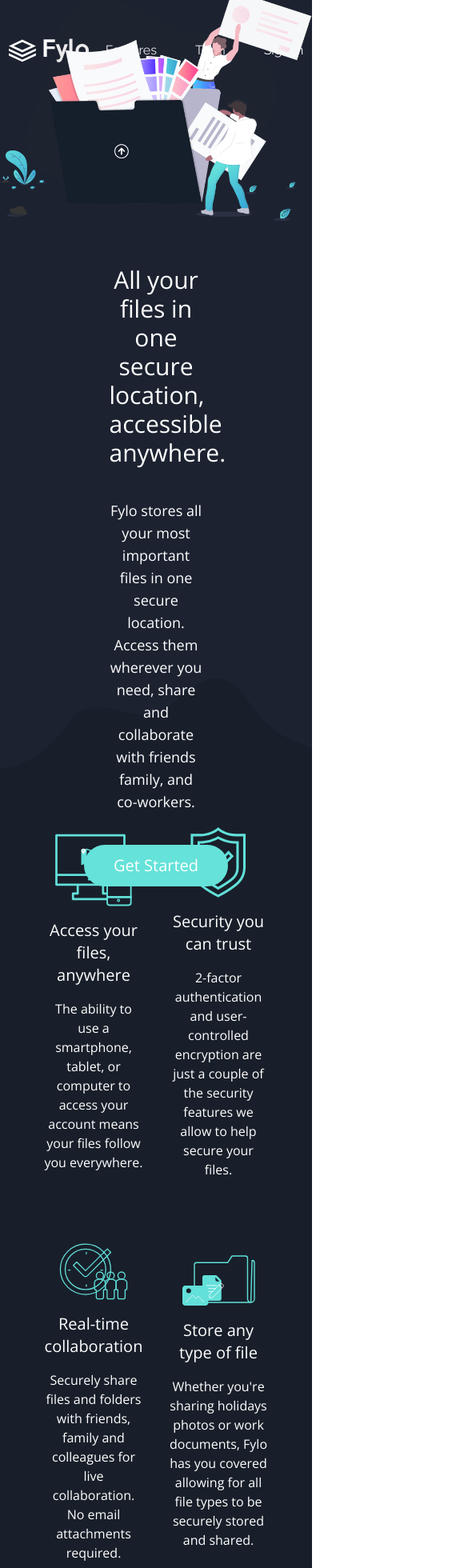
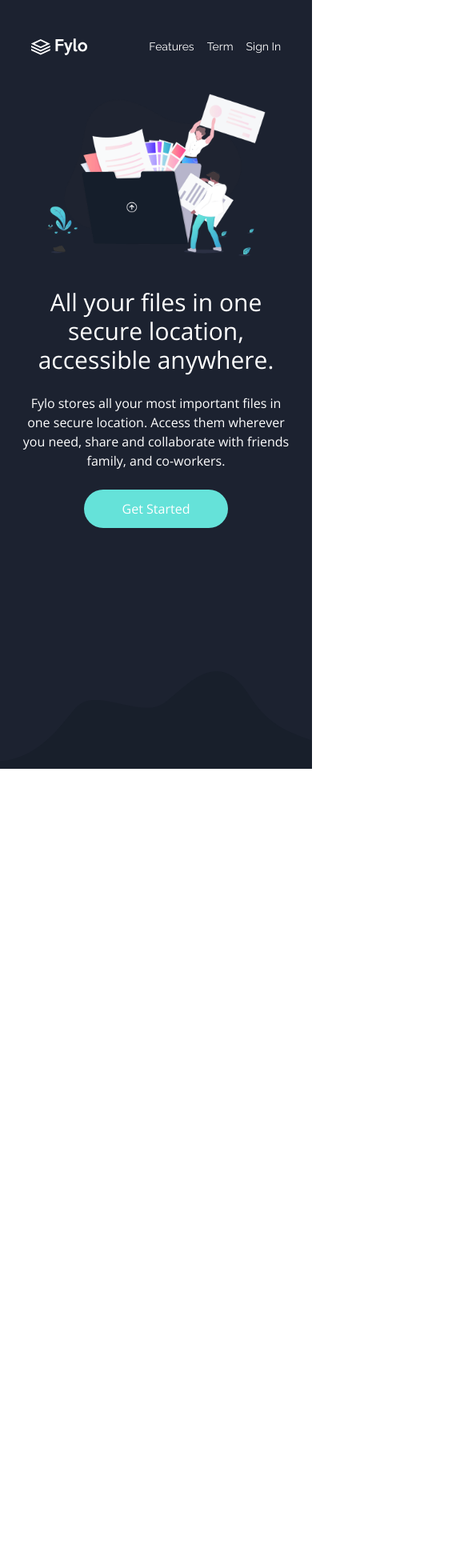
Before and after one commit to AymanSdq/Fylo-dark-, a React (Vite) app: page / in a window 390 px wide. Shown: the top 1960 px of the page at 80% size, 585 px wide, since content can reach past the window. After the commit the page ends 961 px from the top, so only its background shows below. Built offline with nearby package versions, Linux system fonts and the light colour scheme.

Commit message:
Resposive header and hero done

```diff
--- a/src/assets/Access.jsx
+++ b/src/assets/Access.jsx
@@ -6,7 +6,7 @@
     return (
 
 
-        <section className='w-full py-12 flex flex-col justify-center items-center gap-12 bg-darkBlueBg'>
+        <section className='hidden sm:flex w-full py-12 flex-col justify-center items-center gap-12 bg-darkBlueBg'>
 
             <div className=' w-[80%] flex justify-around items-center '>
 
--- a/src/assets/Footer.jsx
+++ b/src/assets/Footer.jsx
@@ -4,7 +4,7 @@
 
     return (
 
-        <section className='w-full flex justify-center items-center bg-darkBlueFooter pt-40 pb-20 '>
+        <section className='w-full hidden sm:flex justify-center items-center bg-darkBlueFooter pt-40 pb-20 '>
 
             <div className='w-full flex flex-col justify-start container gap-10'>
 
--- a/src/assets/Header.jsx
+++ b/src/assets/Header.jsx
@@ -3,11 +3,11 @@
 function Header() {
     return (
 
-        <header className='w-full flex items-center justify-around py-12'>
+        <header className='w-full flex items-center justify-around  py-12'>
 
-            <img src="/images/logo.svg" alt="Logo Pagee" className='w-[100px]' />
+            <img src="/images/logo.svg" alt="Logo Pagee" className='sm:w-[100px] w-[70px]' />
 
-            <menu className=' text-white flex gap-12'>
+            <menu className=' text-white flex sm:gap-12 gap-4 sm:text-[18px] text-[14px]'>
 
                 <a href="#">Features</a>
                 <a href="#">Term</a>
--- a/src/assets/Hero.jsx
+++ b/src/assets/Hero.jsx
@@ -4,17 +4,17 @@
 
     return (
 
-        <section className='w-full h-screen flex justify-center items-center flex-col gap-10 relative'>
+        <section className='flex w-full max-sm:px-6 h-screen sm:justify-center items-center flex-col sm:gap-10 gap-6 relative'>
 
 
-                <img className='z-50' src="/images/illustration-intro.png" alt="Illustration"  />
+                <img className='z-50 max-sm:w-[80%]' src="/images/illustration-intro.png" alt="Illustration"  />
 
-                <h1 className='text-3xl z-50 mt-4 text-white w-[30%] text-center'>All your files in one secure location, accessible anywhere.</h1>
+                <h1 className='text-3xl z-50 mt-4 text-white sm:w-[30%] text-center'>All your files in one secure location, accessible anywhere.</h1>
 
-                <p className='text-white z-50 w-[30%] text-center text-lg'> Fylo stores all your most important files in one secure location. Access them wherever
+                <p className='text-white z-50 sm:w-[30%]  text-center sm:text-lg'> Fylo stores all your most important files in one secure location. Access them wherever
                 you need, share and collaborate with friends family, and co-workers.</p>
 
-                <button className='bg-colorCyan z-50 text-xl  text-white rounded-full py-3 w-[180px]'>Get Started</button>
+                <button className='bg-colorCyan z-50 sm:text-xl  text-white rounded-full py-3 w-[180px]'>Get Started</button>
 
                 <img src="/images/bg-curvy-desktop.svg" alt="Bottom image" className='absolute bottom-0 w-full z-0' />
 
--- a/src/assets/NewsLetter.jsx
+++ b/src/assets/NewsLetter.jsx
@@ -4,7 +4,7 @@
 
     return (
 
-        <section className='w-full flex justify-center items-center h-[184px] bg-darkBlueBg relative '>
+        <section className='w-full hidden sm:flex justify-center items-center h-[184px] bg-darkBlueBg relative '>
 
             <div className='w-[50%] py-10 px-8 gap-6 bg-[#1c2230] flex flex-col justify-center items-center absolute bottom-[-117px]'>
 
--- a/src/assets/Productiv.jsx
+++ b/src/assets/Productiv.jsx
@@ -4,7 +4,7 @@
 
     return (
 
-        <section className='w-full flex py-12 justify-center items-center bg-darkBlueBg'>
+        <section className='w-full hidden sm:flex py-12 justify-center items-center bg-darkBlueBg'>
 
             <div className='w-[80%] flex gap-6'>
 
--- a/src/assets/Testemonial.jsx
+++ b/src/assets/Testemonial.jsx
@@ -4,7 +4,7 @@
 
     return (
 
-        <section className='flex w-full py-24 justify-center items-center bg-darkBlueBg'>
+        <section className='hidden sm:flex w-full py-24 justify-center items-center bg-darkBlueBg'>
 
             <div className=' flex gap-10 justify-center items-center'>
 
```
